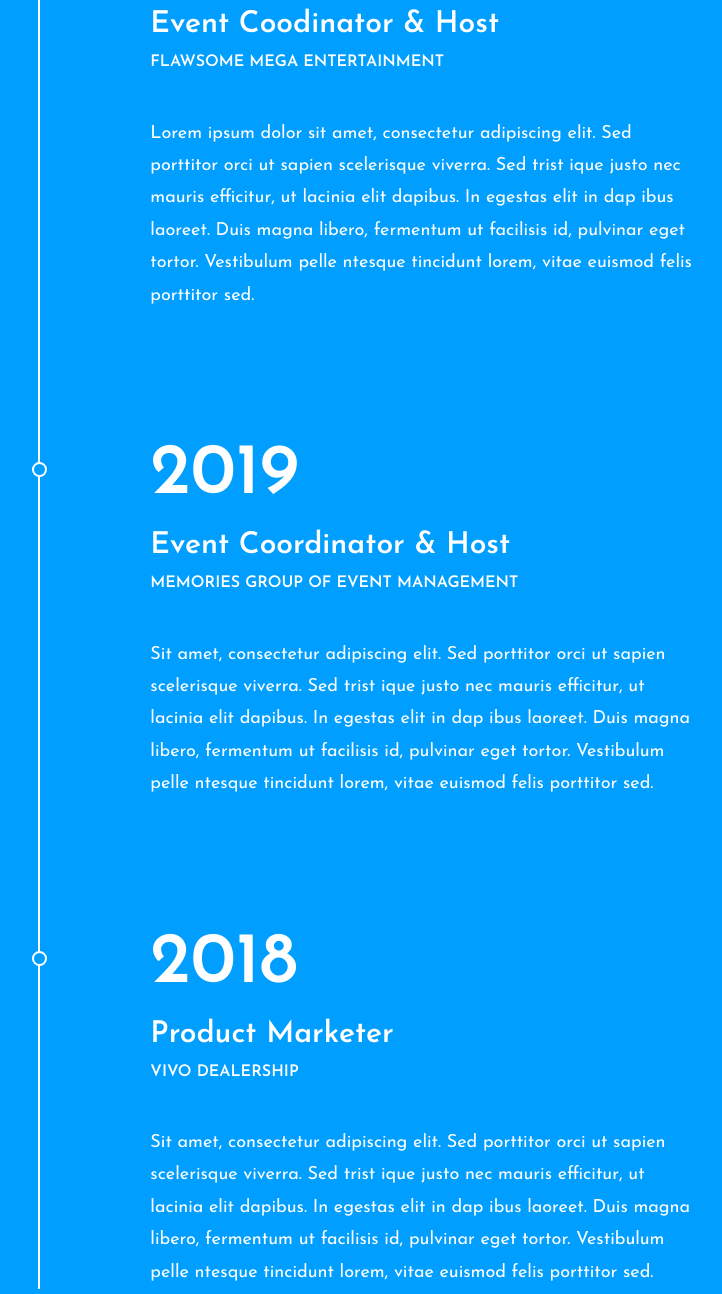
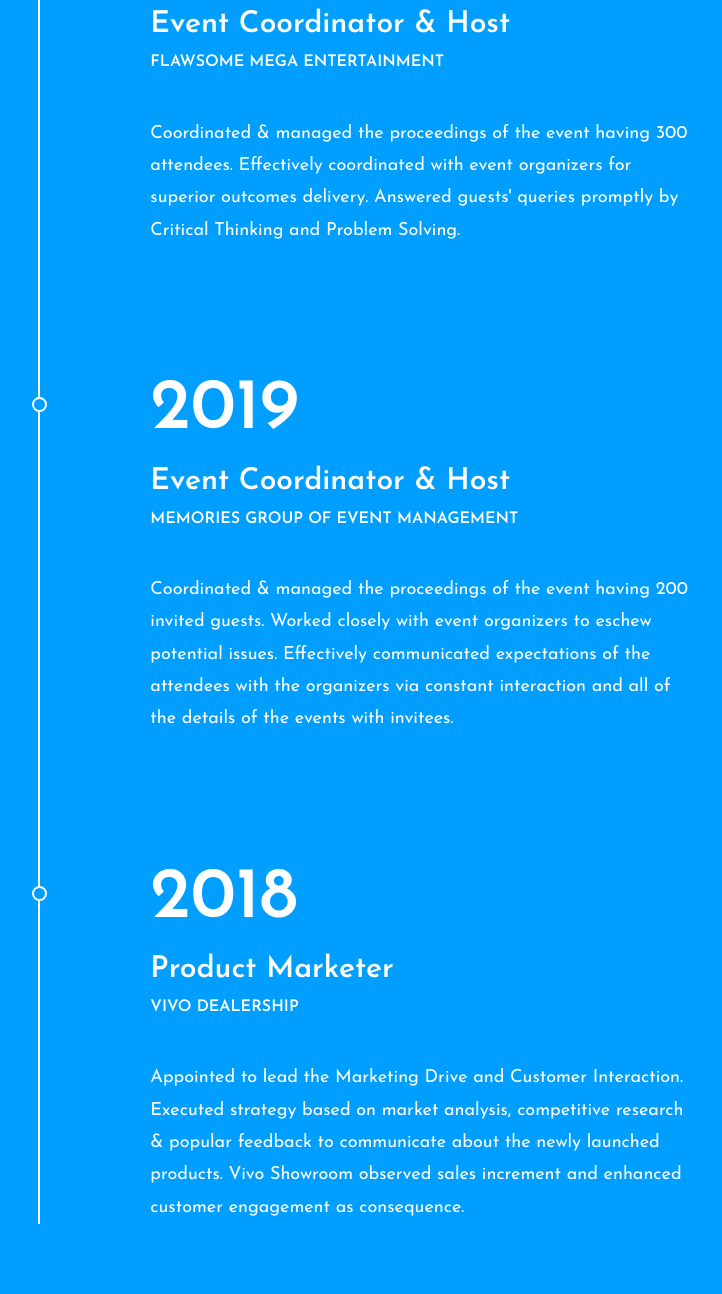
Before and after one commit to kavitagurung/kavitagurung.github.io, a plain HTML site: page index.html in a window 1280 px wide. Shown: the part 1746-3040 px from the top of the page, without its empty margins (250-972 px from the left). Drawn offline with Linux system fonts and the light colour scheme.

Commit message:
Update index.html

```diff
--- a/index.html
+++ b/index.html
@@ -118,21 +118,21 @@
 						<ul class="resume-list">
 							<li>
 								<h2>2020</h2>
-								<h3>Event Coodinator & Host</h3>
+								<h3>Event Coordinator & Host</h3>
 								<h4>Flawsome Mega Entertainment</h4>
-								<p>Lorem ipsum dolor sit amet, consectetur adipiscing elit. Sed porttitor orci ut sapien scelerisque viverra. Sed trist ique justo nec mauris efficitur, ut lacinia elit dapibus. In egestas elit in dap ibus laoreet. Duis magna libero, fermentum ut facilisis id, pulvinar eget tortor. Vestibulum pelle ntesque tincidunt lorem, vitae euismod felis porttitor sed. </p>
+								<p>Coordinated & managed the proceedings of the event having 300 attendees. Effectively coordinated with event organizers for superior outcomes delivery. Answered guests' queries promptly by Critical Thinking and Problem Solving. </p>
 							</li>
 							<li>
 								<h2>2019</h2>
 								<h3>Event Coordinator & Host</h3>
 								<h4>Memories Group of Event Management</h4>
-								<p>Sit amet, consectetur adipiscing elit. Sed porttitor orci ut sapien scelerisque viverra. Sed trist ique justo nec mauris efficitur, ut lacinia elit dapibus. In egestas elit in dap ibus laoreet. Duis magna libero, fermentum ut facilisis id, pulvinar eget tortor. Vestibulum pelle ntesque tincidunt lorem, vitae euismod felis porttitor sed. </p>
+								<p>Coordinated & managed the proceedings of the event having 200 invited guests. Worked closely with event organizers to eschew potential issues. Effectively communicated expectations of the attendees with the organizers via constant interaction and all of the details of the events with invitees. </p>
 							</li>
                             <li>
 								<h2>2018</h2>
 								<h3>Product Marketer</h3>
-								<h4>Vivo dealership</h4>
-								<p>Sit amet, consectetur adipiscing elit. Sed porttitor orci ut sapien scelerisque viverra. Sed trist ique justo nec mauris efficitur, ut lacinia elit dapibus. In egestas elit in dap ibus laoreet. Duis magna libero, fermentum ut facilisis id, pulvinar eget tortor. Vestibulum pelle ntesque tincidunt lorem, vitae euismod felis porttitor sed. </p>
+								<h4>Vivo Dealership</h4>
+								<p>Appointed to lead the Marketing Drive and Customer Interaction. Executed strategy based on market analysis, competitive research & popular feedback to communicate about the newly launched products. Vivo Showroom observed sales increment and enhanced customer engagement as consequence. </p>
 							</li>
 						</ul>
 					</div>
@@ -215,7 +215,7 @@
 						</div>
 					</div>
 					<div class="col-md-4 text-md-right">
-						<a href="#" class="site-btn mb-5">See All Portfolio</a>
+						<a href="https://www.linkedin.com/in/kavita-gurung" class="site-btn mb-5">See All Portfolio</a>
 					</div>
 				</div>
 				<div class="portfolio-warp">
```
